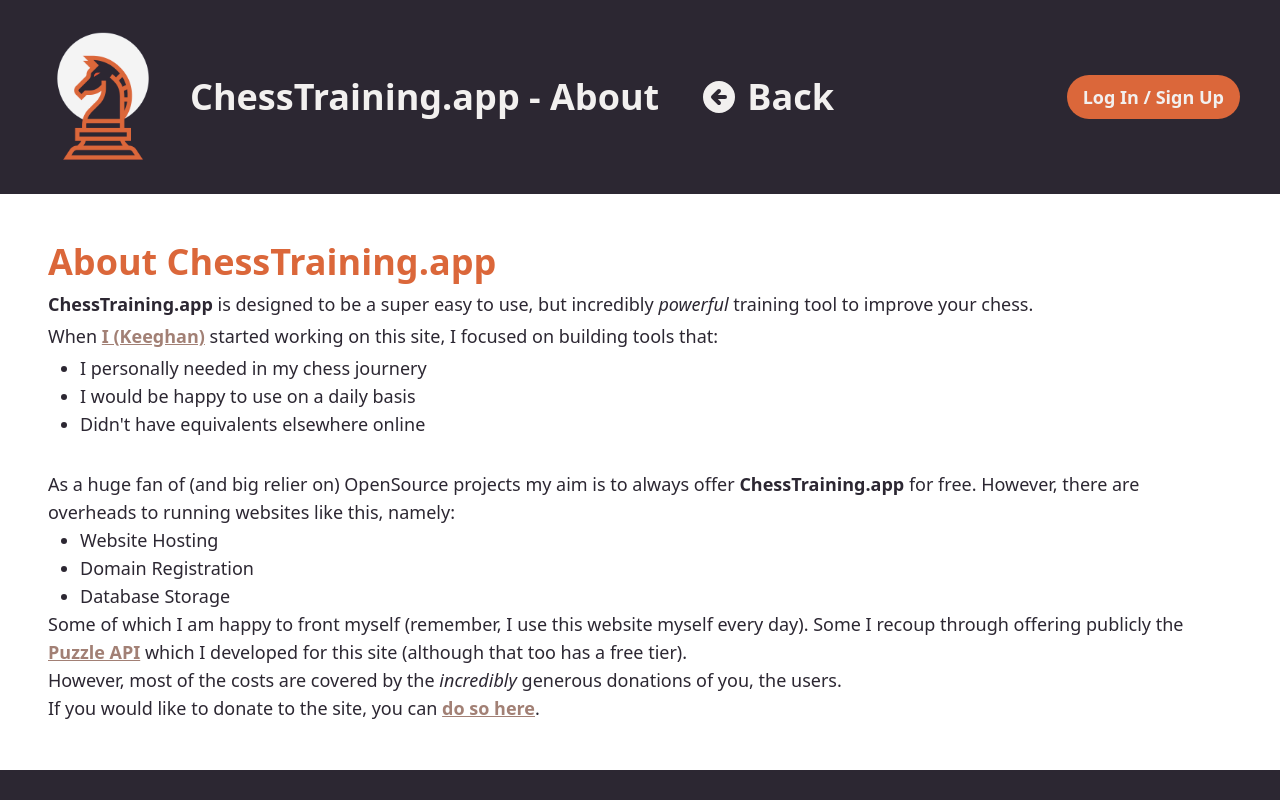
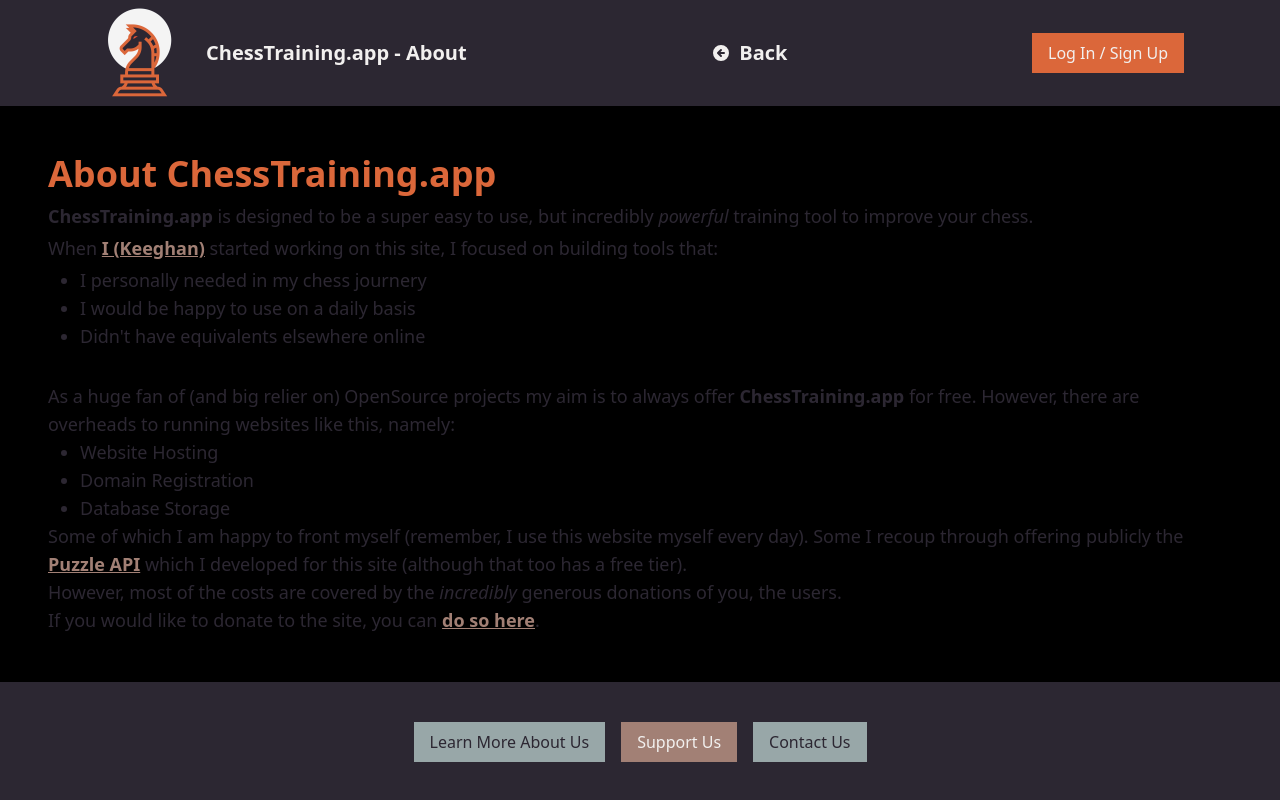
Before and after one commit to KeeghanM/chess-pecker, a Next.js app: page /about in a window 1280 px wide. Built offline with nearby package versions, Linux system fonts and the light colour scheme; no server answers.

Commit message:
Header & Footer

```diff
--- a/components/Footer.js
+++ b/components/Footer.js
@@ -2,20 +2,20 @@
 
 function Footer() {
   return (
-    <div className="p-10 w-screen bg-dark text-light flex items-center justify-between">
-      <div className="">
+    <div className="p-10 w-screen bg-dark text-light flex items-center justify-center space-x-4">
+      <div className="px-4 py-2 bg-accent-light text-dark hover:bg-primary hover:text-light transition duration-200">
+        <Link href="/about">
+          <p>Learn More About Us</p>
+        </Link>
+      </div>
+      <div>
         <a href="https://www.buymeacoffee.com/KeeghanM" target="_blank">
-          <button className="inline-block text-sm md:text-lg py-1 px-2 md:py-2 md:px-4 text-dark font-bold bg-accent-light hover:bg-accent-dark hover:text-light rounded-full transition duration-200">
-            Buy me a coffee!
+          <button className="px-4 py-2 bg-accent-dark text-light hover:bg-primary hover:text-light transition duration-200">
+            Support Us
           </button>
         </a>
       </div>
-      <div className="text-lg hover:text-primary hover:cursor-pointer">
-        <Link href="/about">
-          <p>Learn more about us</p>
-        </Link>
-      </div>
-      <div className="text-lg hover:text-primary">
+      <div className="px-4 py-2 bg-accent-light text-dark hover:bg-primary hover:text-light transition duration-200">
         <a href="mailto:contact@chesstraining.app">Contact Us</a>
       </div>
     </div>
--- a/components/Header.js
+++ b/components/Header.js
@@ -17,25 +17,25 @@
 
   return (
     <div>
-      <section className="py-8 px-4 lg:px-10 bg-dark">
+      <section className="py-2 px-4 lg:px-24 lg:px-10 bg-dark">
         <nav className="flex flex-row justify-between items-center space-x-2">
           <div className="flex flex-row items-center space-x-4 md:space-x-10">
             <div>
               <Logo text={props.name} />
             </div>
-            <div style={{ display: router.pathname == '/' ? 'none' : 'block' }}>
-              <Link href="/">
-                <div className="text-light hover:text-primary hover:cursor-pointer text-2xl md:text-4xl font-bold flex items-center space-x-2">
-                  <ArrowCircleLeftIcon className="w-5 h-5 md:w-10 md:h-10" />
-                  <p>Back</p>
-                </div>
-              </Link>
-            </div>
+          </div>
+          <div style={{ display: router.pathname == '/' ? 'none' : 'block' }}>
+            <Link href="/">
+              <div className="text-light hover:text-primary hover:cursor-pointer text-xl font-bold flex items-center space-x-2">
+                <ArrowCircleLeftIcon className="w-5 h-5" />
+                <p>Back</p>
+              </div>
+            </Link>
           </div>
           <div className="ml-6">
             {!props.noCTA && !user && (
               <Link href="/login">
-                <button className="inline-block text-sm md:text-lg py-1 px-2 md:py-2 md:px-4 text-light font-bold bg-primary hover:bg-accent-light hover:text-dark rounded-full transition duration-200">
+                <button className="px-4 py-2 bg-primary text-light hover:bg-accent-light hover:text-dark transition duration-200">
                   Log In / Sign Up
                 </button>
               </Link>
@@ -49,14 +49,14 @@
 
                   <Link href="/profile">
                     <div>
-                      <CogIcon className="w-5 h-5 hover:cursor-pointer hover:text-primary hover:h-10 hover:w-10 transition-all duration-200" />
+                      <CogIcon className="w-5 h-5 hover:cursor-pointer hover:text-primary transition duration-200" />
                     </div>
                   </Link>
                 </div>
 
                 <button
                   onClick={signOutNow}
-                  className="inline-block text-sm md:text-lg py-1 px-2 md:py-2 md:px-4 text-light font-bold bg-primary hover:bg-accent-light hover:text-dark rounded-full transition duration-200"
+                  className="px-4 py-2 bg-primary text-light hover:bg-accent-light hover:text-dark transition duration-200"
                 >
                   Log Out
                 </button>
--- a/components/Layout.js
+++ b/components/Layout.js
@@ -8,11 +8,9 @@
       <title>ChessTraining.app - {props.name}</title>
       <link rel="icon" href="/favicon.ico" />
     </Head>
-    <div className="flex flex-col h-screen justify-between overflow-x-hidden overflow-y-scroll">
-      <div className="bg-white">
-        <Header noCTA={props.noCTA} name={props.name} />
-        <div>{props.children}</div>
-      </div>
+    <div className="flex flex-col h-screen justify-between overflow-x-hidden bg-black">
+      <Header noCTA={props.noCTA} name={props.name} />
+      <div>{props.children}</div>
       <Footer />
     </div>
   </div>
--- a/components/Logo.js
+++ b/components/Logo.js
@@ -5,11 +5,11 @@
     <Image
       src="/chesstrainingapplogo.png"
       alt="ChessTraining.app Logo"
-      width="130px"
-      height="130px"
+      width="90px"
+      height="90px"
     />
     <p
-      className="text-light text-xl md:text-2xl lg:text-4xl font-bold hidden md:block"
+      className="text-light text-xl font-bold hidden md:block"
       style={{ visibility: props.text ? 'visible' : 'hidden' }}
     >
       ChessTraining.app{props.text && ' - ' + props.text}
```
